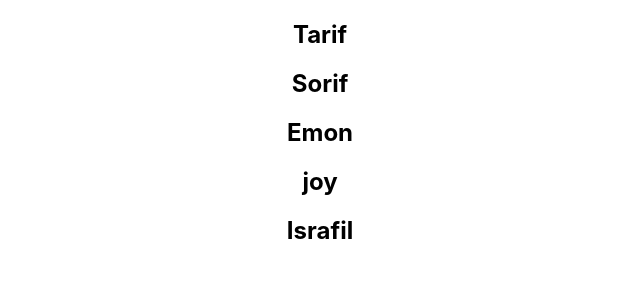
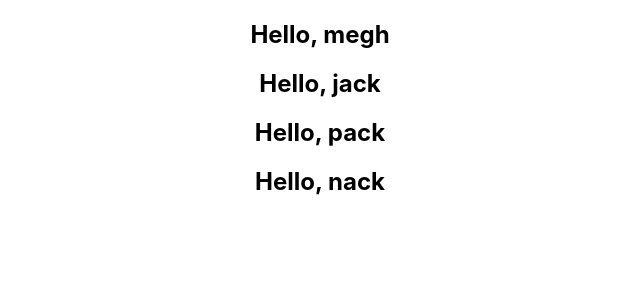
Before and after one commit to safiultarek143/React, a React (Create React App) app: page / in a window 1280 px wide. Shown: the top 300 px of the page, without its empty margins (320-960 px from the left). Built offline with nearby package versions, Linux system fonts and the light colour scheme.

Commit message:
listing with key prop

```diff
--- a/src/components/List.js
+++ b/src/components/List.js
@@ -1,22 +1,39 @@
 import React from 'react'
+import Person from './Person'
+
 
 const List = () => {
-    const persons =['Tarif','Sorif','Emon','joy','Israfil']
+    const persons =[{
+        id: 1,
+        name: "megh"
+    },
+    {
+        id: 2,
+        name: "jack"
+    },
+    {
+        id: 3,
+        name: "pack"
+    },
+    {
+        id: 4,
+        name: "nack"
+    },
+    ]
+    // const personList = persons.map((person) => <Person person={person} />)
     return (
-        // <div>
-        //     <h2>{persons[0]}</h2>
-        //     <h2>{persons[1]}</h2>
-        //     <h2>{persons[2]}</h2>
-        //     <h2>{persons[3]}</h2>
-        //     <h2>{persons[4]}</h2>
-        // </div>
-        // explicit return
+
         <div>
             {
-                persons.map((person)=> <h2>{person}</h2>)
+              persons.map((person) => {
+                  return(
+                      <div key={person.id}>
+                          <Person person={person} />
+                      </div>
+                  )
+              })
             }
         </div>
-            // explicit return
     )
 }
 
--- /dev/null
+++ b/src/components/Person.js
@@ -0,0 +1,11 @@
+import React from 'react'
+
+const Person = ({person}) => {
+    return (
+        <div>
+            <h2>Hello, {person.name}</h2>
+        </div>
+    )
+}
+
+export default Person
```
